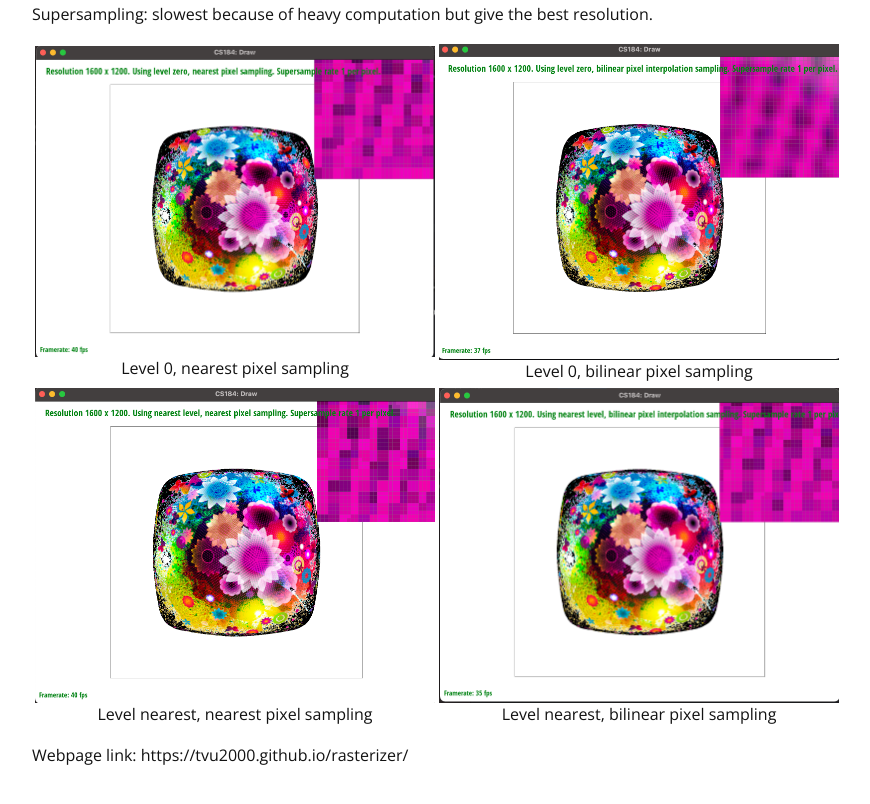
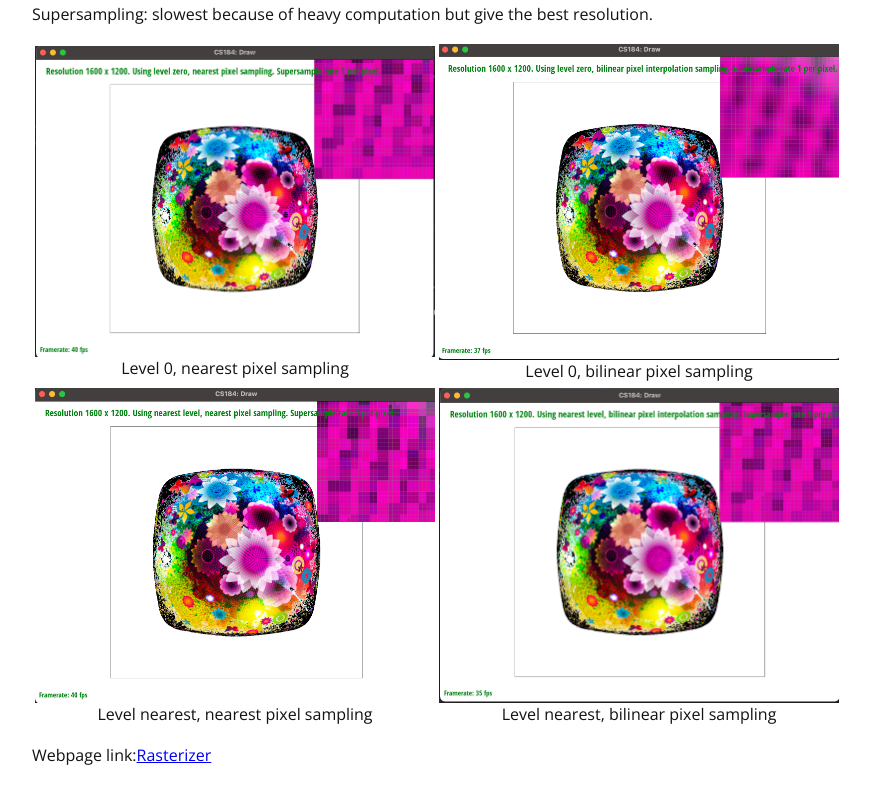
Before and after one commit to ttvu46/rasterizer, a plain HTML site: page index.html in a window 1280 px wide. Shown: the part 8103-8907 px from the top of the page, without its empty margins (108-978 px from the left). Drawn offline with nearby package versions, Linux system fonts and the light colour scheme.

Commit message:
Update index.html

```diff
--- a/index.html
+++ b/index.html
@@ -268,7 +268,7 @@ point_sampling_method (psm) at the level D and D + 1. Then, we apply linear inte
 <p>If you are not participating in the optional art competition, don't worry about this section!</p>
 
 <h3 align="middle">Part 7: Draw something interesting!</h3> -->
-<p>Webpage link: https://tvu2000.github.io/rasterizer/</p>
+<p>Webpage link:<a href="https://tvu2000.github.io/rasterizer/">Rasterizer</a></p>
 
 </body>
 </html>
```
